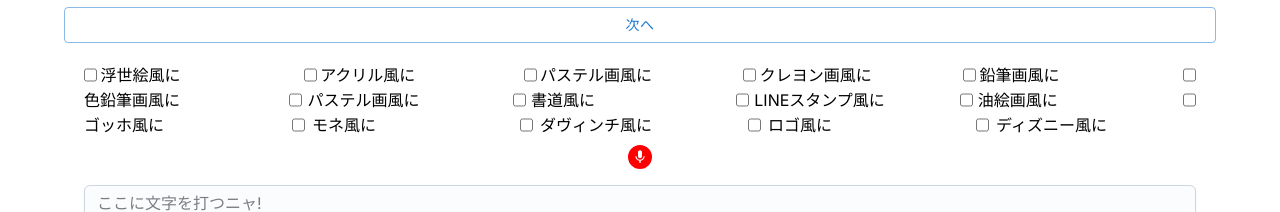
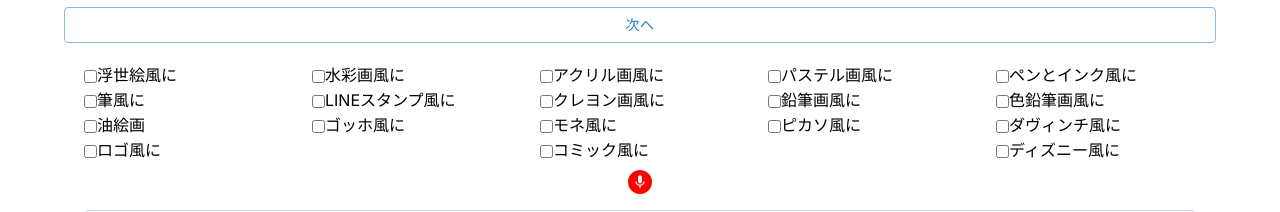
Before and after one commit to gadname/AI_coten, a Next.js app in the folder front/: page /form in a window 1280 px wide. Shown: the part 326-538 px from the top of the page. Built offline with nearby package versions, Linux system fonts and the light colour scheme; no server answers.

Commit message:
画像タグの修正

```diff
--- a/front/src/app/components/Robot.tsx
+++ b/front/src/app/components/Robot.tsx
@@ -17,10 +17,13 @@ const Robot = () => {
   const [isTypingFifth, setIsTypingFifth] = useState(false);
   const [isTypingSixth, setIsTypingSixth] = useState(false);
   const [isMobile, setIsMobile] = useState(false);
+  const [isTablet, setIsTablet] = useState(false); // タブレットサイズの状態
 
   useEffect(() => {
     const handleResize = () => {
-      setIsMobile(window.innerWidth <= 768);
+      const screenWidth = window.innerWidth;
+      setIsMobile(screenWidth <= 768);
+      setIsTablet(screenWidth > 768 && screenWidth <= 1024); // 768pxより大きく、1024px以下の場合はタブレットと判断
     };
 
     window.addEventListener('resize', handleResize);
@@ -29,10 +32,12 @@ const Robot = () => {
     return () => window.removeEventListener('resize', handleResize);
   }, []);
 
-  // SP表示の際と非SP表示の際のスタイルを分岐
+  // スタイルの分岐
   const style = isMobile
     ? { transform: 'scale(0.8)', transformOrigin: 'bottom right', right: '150px', bottom: '50px' }
-    : { right: '0px', top: '550px' };
+    : isTablet // タブレットサイズの場合のスタイル
+      ? { transform: 'scale(0.9)', right: '100px', bottom: '10px' } // iPadサイズに適したスタイル
+      : { right: '0px', top: '550px' };
 
     const modalStyle = isMobile
 ? {
--- a/front/src/app/components/organisms/DallEV3_Interface.tsx
+++ b/front/src/app/components/organisms/DallEV3_Interface.tsx
@@ -159,7 +159,7 @@ export const DallE3Interface: FC<DallE3InterfaceProps> = ({ gptOutput }) => {
     }
   }, [gptOutput, onSubmit]);
 
-  const flexContainerStyle: React.CSSProperties = {
+  const flexContainerStyle = {
     display: 'flex',
     flexWrap: 'wrap', // コンテンツがコンテナを超える場合に折り返す
     justifyContent: 'space-between',
@@ -177,125 +177,87 @@ export const DallE3Interface: FC<DallE3InterfaceProps> = ({ gptOutput }) => {
     <div style={{ width: "100%" }}>
       <div style={flexContainerStyle}>
 
-  <input type="checkbox" className={styles.checkboxLabel} id="precisionCheckbox" name="precision" checked={checkboxStates.precision} onChange={handleCheckboxChange} />
-  <label htmlFor="precisionCheckbox" style={flexItemStyle} className={styles.labelWithHoverEffect}>
-    <span onClick={(event) => {
-      event.preventDefault(); // チェックボックスの状態変更を防ぐ
-      handleImageClick({ name: '浮世絵風', imageUrl: 'AIs.jpg' });
-    }}>浮世絵風に</span>
-  </label>
-
-  <input type="checkbox" className={styles.checkboxLabel} id="acrylicCheckbox" name="acrylic" checked={checkboxStates.acrylic} onChange={handleCheckboxChange} />
-  <label htmlFor="acrylicCheckbox" style={flexItemStyle} className={styles.labelWithHoverEffect}>
-    <span onClick={(event) => {
-      event.preventDefault(); // チェックボックスの状態変更を防ぐ
-      handleImageClick({ name: 'アクリル風', imageUrl: 'AIs.jpg' });
-    }}>アクリル風に</span>
-  </label>
-
-  <input type="checkbox" className={styles.checkboxLabel} id="pastelArtCheckbox" name="pastelArt" checked={checkboxStates.pastelArt} onChange={handleCheckboxChange} />
-<label htmlFor="pastelArtCheckbox" style={flexItemStyle} className={styles.labelWithHoverEffect}>
-  <span onClick={(event) => {
-    event.preventDefault(); // チェックボックスの状態変更を防ぐ
-    handleImageClick({ name: 'パステル画風', imageUrl: 'path/to/pastel.jpg' });
-  }}>パステル画風に</span>
+      <label style={flexItemStyle}>
+  <input type="checkbox" className={styles.checkboxInput} name="precision" checked={checkboxStates.precision} onChange={handleCheckboxChange} />
+  浮世絵風に
+</label>
+<label style={flexItemStyle}>
+  <input type="checkbox" className={styles.checkboxInput} name="watercolor" checked={checkboxStates.watercolor} onChange={handleCheckboxChange} />
+  水彩画風に
+</label>
+<label style={flexItemStyle}>
+  <input type="checkbox" className={styles.checkboxInput} name="acrylic" checked={checkboxStates.acrylic} onChange={handleCheckboxChange} />
+  アクリル画風に
+</label>
+<label style={flexItemStyle}>
+  <input type="checkbox" className={styles.checkboxInput} name="pastelArt" checked={checkboxStates.pastelArt} onChange={handleCheckboxChange} />
+  パステル画風に
+</label>
+<label style={flexItemStyle}>
+  <input type="checkbox" className={styles.checkboxInput} name="penAndInk" checked={checkboxStates.penAndInk} onChange={handleCheckboxChange} />
+  ペンとインク風に
+</label>
+<label style={flexItemStyle}>
+  <input type="checkbox" className={styles.checkboxInput} name="brushStroke" checked={checkboxStates.brushStroke} onChange={handleCheckboxChange} />
+  筆風に
+</label>
+<label style={flexItemStyle}>
+  <input type="checkbox" className={styles.checkboxInput} name="lineStamp" checked={checkboxStates.lineStamp} onChange={handleCheckboxChange} />
+  LINEスタンプ風に
+</label>
+<label style={flexItemStyle}>
+  <input type="checkbox" className={styles.checkboxInput} name="crayon" checked={checkboxStates.crayon} onChange={handleCheckboxChange} />
+  クレヨン画風に
+</label>
+<label style={flexItemStyle}>
+  <input type="checkbox" className={styles.checkboxInput} name="pencilDrawing" checked={checkboxStates.pencilDrawing} onChange={handleCheckboxChange} />
+  鉛筆画風に
+</label>
+<label style={flexItemStyle}>
+  <input type="checkbox" className={styles.checkboxInput} name="coloredPencil" checked={checkboxStates.coloredPencil} onChange={handleCheckboxChange} />
+  色鉛筆画風に
+</label>
+<label style={flexItemStyle}>
+  <input type="checkbox" className={styles.checkboxInput} name="oilPainting" checked={checkboxStates.oilPainting} onChange={handleCheckboxChange} />
+  油絵画
 </label>
 
-<input type="checkbox" className={styles.checkboxInput} id="crayonCheckbox" name="crayon" checked={checkboxStates.crayon} onChange={handleCheckboxChange} />
-<label htmlFor="crayonCheckbox" style={flexItemStyle} className={styles.labelWithHoverEffect}>
-  <span onClick={(event) => {
-    event.preventDefault();
-    handleImageClick({ name: 'クレヨン画風', imageUrl: 'path/to/crayon.jpg' });
-  }}>クレヨン画風に</span>
+<label style={flexItemStyle}>
+  <input type="checkbox" className={styles.checkboxInput} name="vanGogh" checked={checkboxStates.vanGogh} onChange={handleCheckboxChange} />
+  ゴッホ風に
 </label>
 
-<input type="checkbox" className={styles.checkboxInput} id="pencilDrawingCheckbox" name="pencilDrawing" checked={checkboxStates.pencilDrawing} onChange={handleCheckboxChange} />
-<label htmlFor="pencilDrawingCheckbox" style={flexItemStyle} className={styles.labelWithHoverEffect}>
-  <span onClick={(event) => {
-    event.preventDefault();
-    handleImageClick({ name: '鉛筆画風', imageUrl: 'path/to/pencil.jpg' });
-  }}>鉛筆画風に</span>
+<label style={flexItemStyle}>
+  <input type="checkbox" className={styles.checkboxInput} name="Manet" checked={checkboxStates.Manet} onChange={handleCheckboxChange} />
+  モネ風に
 </label>
 
-<input type="checkbox" className={styles.checkboxInput} id="coloredPencilCheckbox" name="coloredPencil" checked={checkboxStates.coloredPencil} onChange={handleCheckboxChange} />
-<label htmlFor="coloredPencilCheckbox" style={flexItemStyle} className={styles.labelWithHoverEffect}>
-  <span onClick={(event) => {
-    event.preventDefault();
-    handleImageClick({ name: '色鉛筆画風', imageUrl: 'path/to/colored_pencil.jpg' });
-  }}>色鉛筆画風に</span>
+<label style={flexItemStyle}>
+  <input type="checkbox" className={styles.checkboxInput} name="picasso" checked={checkboxStates.picasso} onChange={handleCheckboxChange} />
+  ピカソ風に
 </label>
 
-<input type="checkbox" className={styles.checkboxLabel} id="pastelArtCheckbox" name="pastelArt" checked={checkboxStates.pastelArt} onChange={handleCheckboxChange} />
-<label htmlFor="pastelArtCheckbox" style={flexItemStyle} className={styles.labelWithHoverEffect}>
-  <span onClick={(event) => {
-    event.preventDefault(); // チェックボックスの状態変更を防ぐ
-    handleImageClick({ name: 'パステル画風', imageUrl: '' });
-  }}>パステル画風に</span>
+<label style={flexItemStyle}>
+  <input type="checkbox" className={styles.checkboxInput} name="Leonardo_da_Vinci" checked={checkboxStates.Leonardo_da_Vinci} onChange={handleCheckboxChange} />
+  ダヴィンチ風に
 </label>
 
-<input type="checkbox" className={styles.checkboxInput} id="brushStrokeCheckbox" name="brushStroke" checked={checkboxStates.brushStroke} onChange={handleCheckboxChange} />
-<label htmlFor="brushStrokeCheckbox" style={flexItemStyle} className={styles.labelWithHoverEffect}>
-  <span onClick={(event) => {
-    event.preventDefault(); // チェックボックスの状態変更を防ぐ
-    handleImageClick({ name: '筆風', imageUrl: 'AIs.jpg' });
-  }}>書道風に</span>
+<label style={flexItemStyle}>
+  <input type="checkbox" className={styles.checkboxInput} name="logoStyle" checked={checkboxStates.logoStyle} onChange={handleCheckboxChange} />
+  ロゴ風に
 </label>
 
-<input type="checkbox" className={styles.checkboxInput} id="lineStampCheckbox" name="lineStamp" checked={checkboxStates.lineStamp} onChange={handleCheckboxChange} />
-<label htmlFor="lineStampCheckbox" style={flexItemStyle} className={styles.labelWithHoverEffect}>
-  <span onClick={(event) => {
-    event.preventDefault(); // チェックボックスの状態変更を防ぐ
-    handleImageClick({ name: 'LINEスタンプ風', imageUrl: 'neko.line.webp' });
-  }}>LINEスタンプ風に</span>
+
+<label style={flexItemStyle}>
+  <input type="checkbox" className={styles.checkboxInput} name="comic" checked={checkboxStates.comic} onChange={handleCheckboxChange} />
+  コミック風に
 </label>
 
-<input type="checkbox" className={styles.checkboxInput} id="oilPaintingCheckbox" name="oilPainting" checked={checkboxStates.oilPainting} onChange={handleCheckboxChange} />
-<label htmlFor="oilPaintingCheckbox" style={flexItemStyle} className={styles.labelWithHoverEffect}>
-  <span onClick={(event) => {
-    event.preventDefault(); // Prevent checkbox state change
-    handleImageClick({ name: '油絵画風', imageUrl: 'path/to/oil_painting.jpg' });
-  }}>油絵画風に</span>
+<label style={flexItemStyle}>
+  <input type="checkbox" className={styles.checkboxInput} name="disney" checked={checkboxStates.disney} onChange={handleCheckboxChange} />
+  ディズニー風に
 </label>
 
-<input type="checkbox" className={styles.checkboxInput} id="vanGoghCheckbox" name="vanGogh" checked={checkboxStates.vanGogh} onChange={handleCheckboxChange} />
-<label htmlFor="vanGoghCheckbox" style={flexItemStyle} className={styles.labelWithHoverEffect}>
-  <span onClick={(event) => {
-    event.preventDefault(); // Prevent checkbox state change
-    handleImageClick({ name: 'ゴッホ風', imageUrl: 'path/to/van_gogh.jpg' });
-  }}>ゴッホ風に</span>
-</label>
-
-<input type="checkbox" className={styles.checkboxInput} id="ManetCheckbox" name="Manet" checked={checkboxStates.Manet} onChange={handleCheckboxChange} />
-<label htmlFor="ManetCheckbox" style={flexItemStyle} className={styles.labelWithHoverEffect}>
-  <span onClick={(event) => {
-    event.preventDefault(); // Prevent checkbox state change
-    handleImageClick({ name: 'モネ風', imageUrl: 'path/to/manet.jpg' });
-  }}>モネ風に</span>
-</label>
-
-<input type="checkbox" className={styles.checkboxInput} id="daVinciCheckbox" name="Leonardo_da_Vinci" checked={checkboxStates.Leonardo_da_Vinci} onChange={handleCheckboxChange} />
-<label htmlFor="daVinciCheckbox" style={flexItemStyle} className={styles.labelWithHoverEffect}>
-  <span onClick={(event) => {
-    event.preventDefault(); // Prevent checkbox state change
-    handleImageClick({ name: 'ダヴィンチ風', imageUrl: 'path/to/da_vinci.jpg' });
-  }}>ダヴィンチ風に</span>
-</label>
-
-<input type="checkbox" className={styles.checkboxInput} id="logoStyleCheckbox" name="logoStyle" checked={checkboxStates.logoStyle} onChange={handleCheckboxChange} />
-<label htmlFor="logoStyleCheckbox" style={flexItemStyle} className={styles.labelWithHoverEffect}>
-  <span onClick={(event) => {
-    event.preventDefault(); // Prevent checkbox state change
-    handleImageClick({ name: 'ロゴ風に', imageUrl: 'path/to/logo_style.jpg' });
-  }}>ロゴ風に</span>
-</label>
-
-<input type="checkbox" className={styles.checkboxInput} id="disneyStyleCheckbox" name="disney" checked={checkboxStates.disney} onChange={handleCheckboxChange} />
-<label htmlFor="disneyStyleCheckbox" style={flexItemStyle} className={styles.labelWithHoverEffect}>
-  <span onClick={(event) => {
-    event.preventDefault(); // Prevent checkbox state change
-    handleImageClick({ name: 'ディズニー風に', imageUrl: 'path/to/disney_style.jpg' });
-  }}>ディズニー風に</span>
-</label>
 
 
 
```
